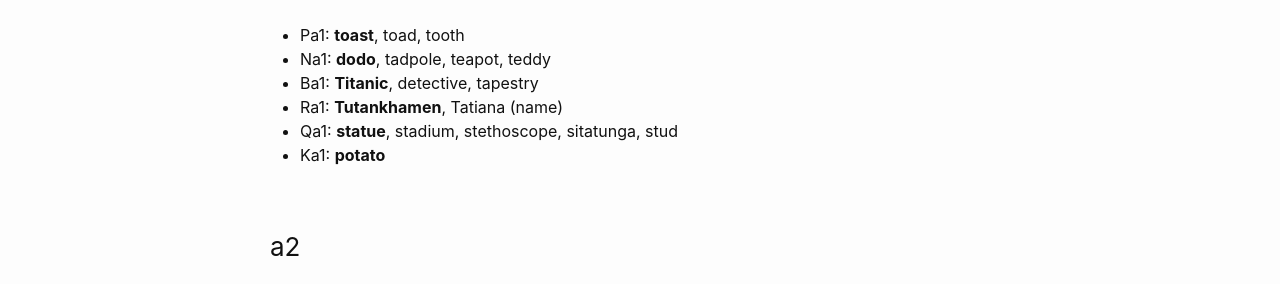
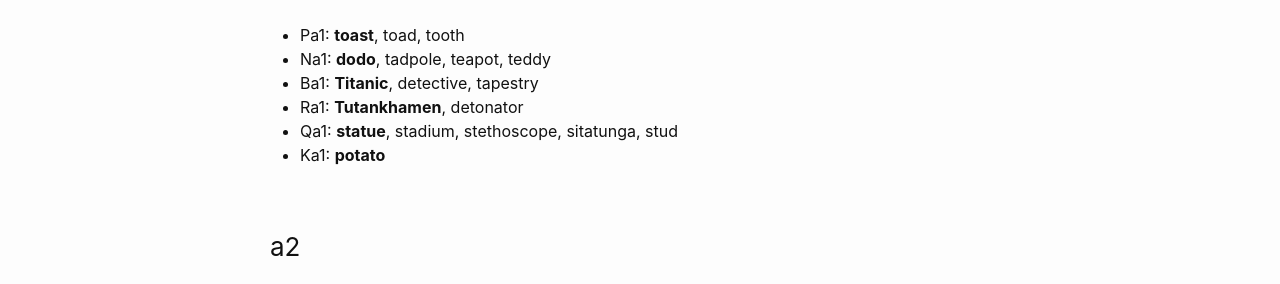
Before and after one commit to liontailedmacaque/liontailedmacaque.github.io, a Jekyll site: the page built from chessmemorypalace/picturewords.md, in a window 1280 px wide and 900 px high. Shown: the part 435-719 px from the top of the window. Built offline with Jekyll 4.4.1, drawn with Linux system fonts in a browser that asks for light colours.

Commit message:
Update picturewords.md

```diff
--- a/chessmemorypalace/picturewords.md
+++ b/chessmemorypalace/picturewords.md
@@ -17,7 +17,7 @@
 - Pa1: **toast**, toad, tooth
 - Na1: **dodo**, tadpole, teapot, teddy
 - Ba1: **Titanic**, detective, tapestry
-- Ra1: **Tutankhamen**, Tatiana (name)
+- Ra1: **Tutankhamen**, detonator
 - Qa1: **statue**, stadium, stethoscope, sitatunga, stud
 - Ka1: **potato**
 
```
